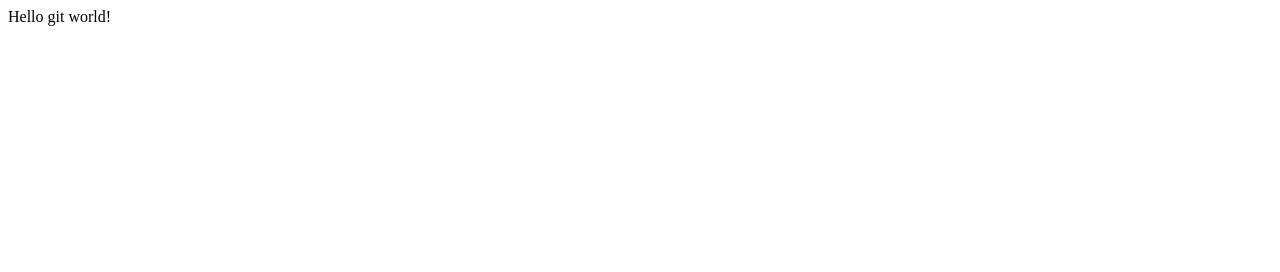
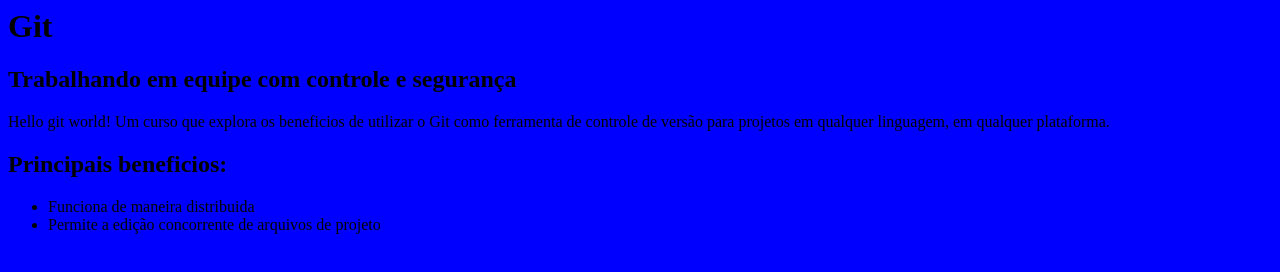
Before and after one commit to fcasado/curso-git, a plain HTML site: page index.html in a window 1280 px wide. Drawn offline with Linux system fonts and the light colour scheme.

Commit message:
Inicio do design

```diff
--- a/index.html
+++ b/index.html
@@ -1,10 +1,24 @@
 <html>
 	<head>
+		<link rel="stylesheet" href="style.css">
 	</head>
 
 	<body>
 		<main>
+			<h1> Git </h1>
+			<h2> Trabalhando em equipe com controle e segurança </h2>
+
 			<p> Hello git world!
+				Um curso que explora os beneficios de utilizar o Git como ferramenta
+				de controle de versão para projetos em qualquer linguagem, em qualquer
+				plataforma.
+			</p>
+
+			<h2> Principais beneficios: </h2>
+			<ul>
+				<li> Funciona de maneira distribuida </li>
+				<li> Permite a edição concorrente de arquivos de projeto </li>
+			</ul>
 		</main>
 	</body>
 </html>
--- /dev/null
+++ b/style.css
@@ -0,0 +1,3 @@
+body {
+	background-color: blue;
+}
```
